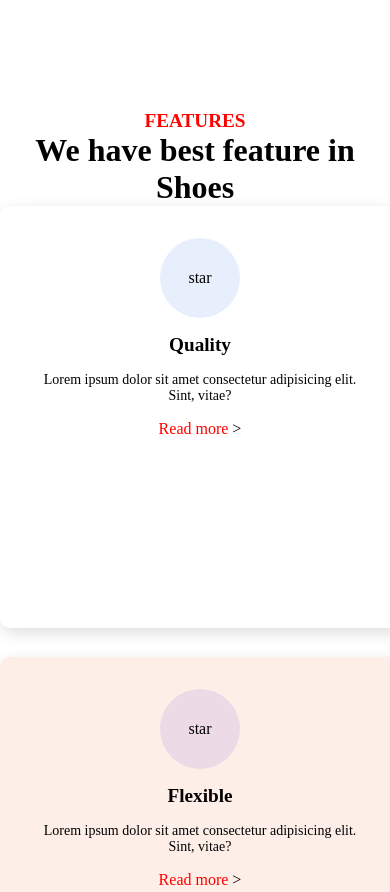
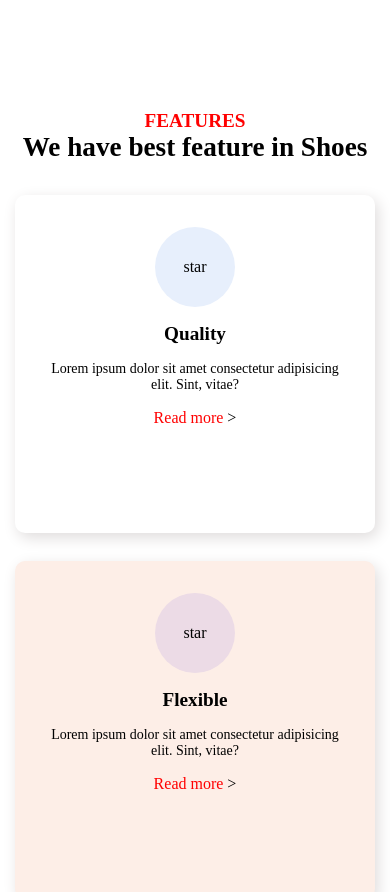
Before and after one commit to Macbright007/pumaApp, a plain HTML site: page index.html in a window 390 px wide. Shown: the part 1560-2452 px from the top of the page. Drawn offline with Linux system fonts and the light colour scheme.

Commit message:
updated responsive code

```diff
--- a/styles.css
+++ b/styles.css
@@ -213,7 +213,7 @@ nav {
   border-radius: 10px;
   padding: 2rem;
   box-shadow: 0.2rem 0.3rem 15px rgb(223, 220, 220);
-  height: 50vh;
+  height: 40vh;
   width: 35%;
   background-color: #fff;
 }
@@ -311,8 +311,8 @@ nav {
   }
 
   .feature-cards-wrapper{
-    width: 400px;
-    margin: auto;
+    width: 360px;
+    margin: 2rem auto;
     flex-direction: column;
   }
 
@@ -320,4 +320,8 @@ nav {
     width: 100%;
   }
 
+  .features > h1{
+    font-size: 1.7rem;
+  }
+
 }
```
